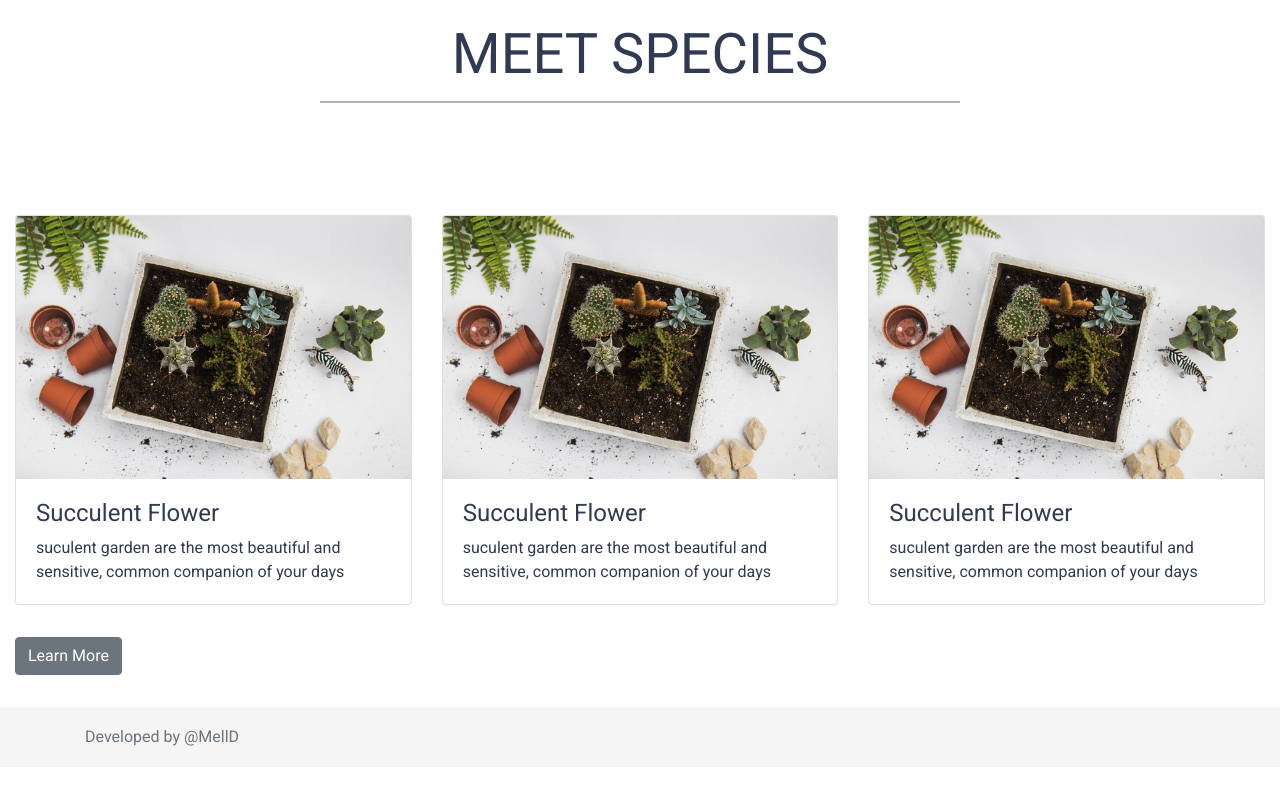
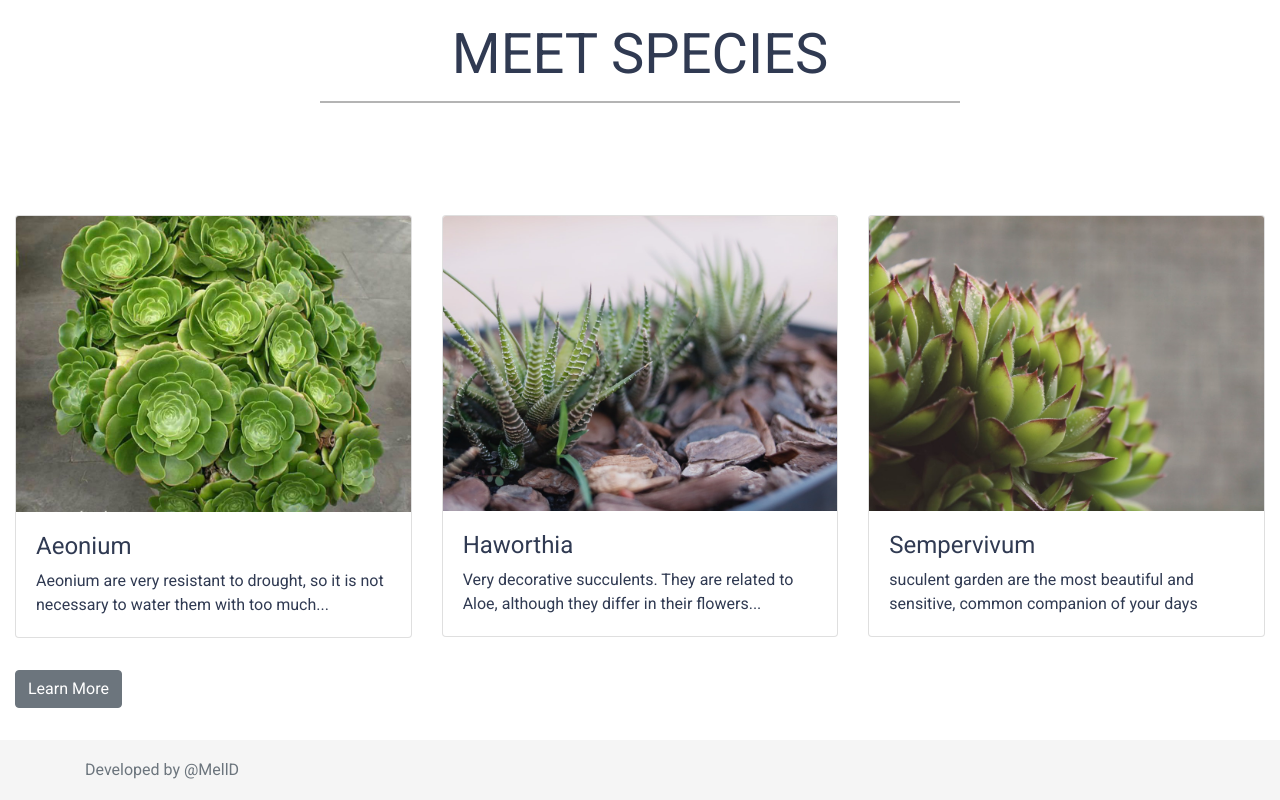
Before and after one commit to MellDenis/LandingPage, a plain HTML site: page index.html in a window 1280 px wide. Shown: the part 2256-3056 px from the top of the page. Before the commit the page ends 3023 px from the top, so only its background shows below. Drawn offline with nearby package versions, Linux system fonts and the light colour scheme.

Commit message:
Second commit

```diff
--- a/index.html
+++ b/index.html
@@ -100,31 +100,27 @@
             <div class="row padding">
                 <div class="col-md-4">
                     <div class="card">
-                        <img class="card-img-top" src="images/succulentGarden.jpg" alt="Garden succulent">
+                        <img class="card-img-top" src="images/Aeonium.jpg" alt="Garden succulent">
                         <div class="card-body">
-                            <h4 class="card-tittle">Succulent Flower</h4>
-                            <p class="card-text">suculent garden are the most beautiful and sensitive, common companion
-                                of
-                                your days</p>
+                            <h4 class="card-tittle">Aeonium</h4>
+                            <p class="card-text">Aeonium are very resistant to drought, so it is not necessary to water them with too much...</p>
                         </div>
                     </div>
                 </div>
                 <div class="col-md-4">
                     <div class="card">
-                        <img class="card-img-top" src="images/succulentGarden.jpg" alt="Garden succulent">
+                        <img class="card-img-top" src="images/Haworthia.jpg" alt="Garden succulent">
                         <div class="card-body">
-                            <h4 class="card-tittle">Succulent Flower</h4>
-                            <p class="card-text">suculent garden are the most beautiful and sensitive, common companion
-                                of
-                                your days</p>
+                            <h4 class="card-tittle">Haworthia</h4>
+                            <p class="card-text">Very decorative succulents. They are related to Aloe, although they differ in their flowers...</p>
                         </div>
                     </div>
                 </div>
                 <div class="col-md-4">
                     <div class="card">
-                        <img class="card-img-top" src="images/succulentGarden.jpg" alt="Garden succulent">
+                        <img class="card-img-top" src="images/Sempervivum.jpg" alt="Garden succulent">
                         <div class="card-body">
-                            <h4 class="card-tittle">Succulent Flower</h4>
+                            <h4 class="card-tittle">Sempervivum</h4>
                             <p class="card-text">suculent garden are the most beautiful and sensitive, common companion
                                 of
                                 your days</p>
```
Also changed, not shown: images/Aeonium.jpg (added), images/Haworthia.jpg (added), images/Sempervivum.jpg (added).
